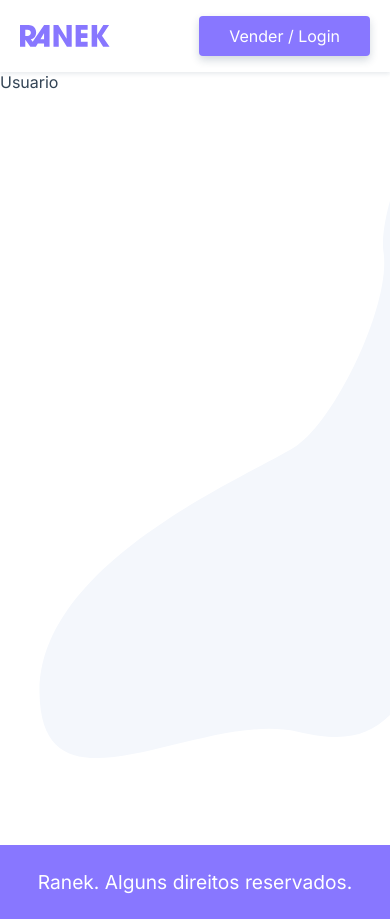
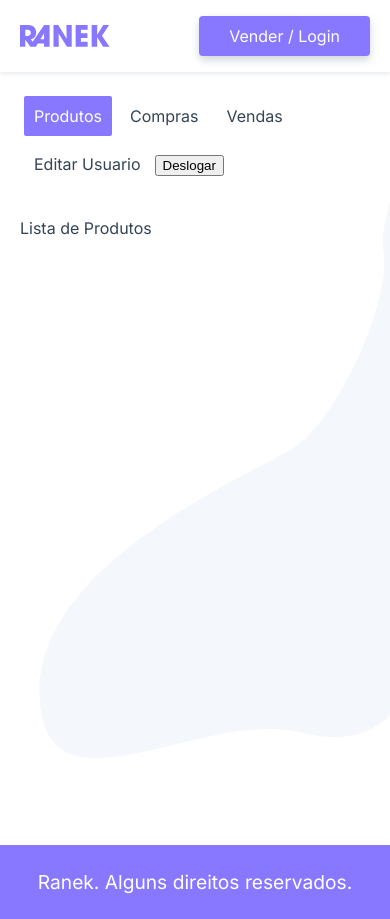
Before and after one commit to MarcoAntonioRochaNunes/Estudo-Ranek, a Vue app in the folder ranek/: page /usuario in a window 390 px wide. Built offline with nearby package versions, Linux system fonts and the light colour scheme.

Commit message:
pagina do usuario - começo

```diff
--- a/ranek/src/components/LoginCriar.vue
+++ b/ranek/src/components/LoginCriar.vue
@@ -26,9 +26,13 @@ export default {
   },
   methods:{
     async criarUsuario(){
-      await this.$store.dispatch("criarUsuario", this.$store.state.usuario);
-      await this.$store.dispatch("getUsuario", this.$store.state.usuario.email);
-      this.$router.push({name:"UsuarioView"})
+      try{
+        await this.$store.dispatch("criarUsuario", this.$store.state.usuario);
+        await this.$store.dispatch("getUsuario", this.$store.state.usuario.email);
+        this.$router.push({name:"UsuarioView"});
+      } catch (error){
+        console.log(error)
+      }
     }
   }
 }
--- a/ranek/src/router/index.js
+++ b/ranek/src/router/index.js
@@ -4,6 +4,10 @@ import HomeView from '../views/HomeView.vue'
 import ProdutoHome from '../views/ProdutoHome.vue'
 import LoginView from '../views/LoginView.vue'
 import UsuarioView from '../views/usuario/UsuarioView.vue'
+import UsuariosProdutos from '../views/usuario/UsuariosProdutos.vue'
+import UsuariosVendas from '../views/usuario/UsuariosVendas.vue'
+import UsuariosCompras from '../views/usuario/UsuariosCompras.vue'
+import UsuariosEditar from '../views/usuario/UsuariosEditar.vue'
 
 Vue.use(VueRouter)
 
@@ -20,8 +24,29 @@ const routes = [
   },
   {
     path: '/usuario',
-    name: 'UsuarioView',
     component: UsuarioView,
+    children:[
+      {
+        path: "",
+        name:"UsuarioView",
+        component: UsuariosProdutos
+      },
+      {
+        path: "vendas",
+        name:"UsuariosVendas",
+        component: UsuariosVendas
+      },
+      {
+        path: "compras",
+        name:"UsuariosCompras",
+        component: UsuariosCompras
+      },
+      {
+        path: "editar",
+        name:"UsuariosEditar",
+        component: UsuariosEditar
+      },
+    ]
   },
   {
     path: '/produto/:id',
--- a/ranek/src/store/index.js
+++ b/ranek/src/store/index.js
@@ -44,6 +44,21 @@ export default new Vuex.Store({
       context.commit("UPDATE_USUARIO", { id: payload.email });
       console.log(payload.email);
       api.post("/usuario", payload);
+    },
+    deslogarUsuario(context){
+      context.commit("UPDATE_USUARIO", {
+        id: "",
+        nome: "",
+        email: "",
+        senha: "",
+        cep: "",
+        rua: "",
+        numero: "",
+        bairro: "",
+        cidade: "",
+        estado: "",
+      });
+      context.commit("UPDATE_LOGIN", false);
     }
   },
   modules: {
--- a/ranek/src/views/LoginView.vue
+++ b/ranek/src/views/LoginView.vue
@@ -34,7 +34,7 @@ export default {
   methods: {
     logar(){
       this.$store.dispatch("getUsuario", this.login.email);
-      this.$router.push({name:"usuario"})
+      this.$router.push({name:"UsuarioView"})
     }
   }
 }
--- a/ranek/src/views/usuario/UsuarioView.vue
+++ b/ranek/src/views/usuario/UsuarioView.vue
@@ -1,13 +1,52 @@
 <template>
-  <p>Usuario</p>
+  <section class="usuario">
+    <nav class="sidenav">
+      <ul>
+        <li><router-link :to="{name: 'UsuarioView'}">Produtos</router-link></li>
+        <li><router-link :to="{name: 'UsuariosCompras'}">Compras</router-link></li>
+        <li><router-link :to="{name: 'UsuariosVendas'}">Vendas</router-link></li>
+        <li><router-link :to="{name: 'UsuariosEditar'}">Editar Usuario</router-link></li>
+
+        <li><button @click.prevent="deslogar">Deslogar</button></li>
+      </ul>
+    </nav>
+    <transition mode="out-in">
+      <router-view></router-view>
+    </transition>
+  </section>
 </template>
 
 <script>
 export default {
-name:"UsuarioView"
+  name:"UsuarioView",
+  methods:{
+    deslogar(){
+      this.$store.dispatch("deslogarUsuario");
+      this.$router.push("/login")
+    }
+  }
 }
 </script>
 
 <style>
+  .usuario{
+    display: grid;
+    grid-template-columns: minmax(140px, 200px) 1fr;
+    max-width: 900px;
+    margin: 40px auto;
+    grid-gap: 30px;
+    padding: 20px;
+  }
 
+  @media screen and (max-width: 500px){
+    .usuario{
+      grid-template-columns: 1fr;
+      margin: 0px auto;
+    }
+  }
+
+  .sidenav a {
+    padding: 10px;
+    display: block;
+  }
 </style>
--- /dev/null
+++ b/ranek/src/views/usuario/UsuariosCompras.vue
@@ -0,0 +1,13 @@
+<template>
+  <p>Usuario Compras</p>
+</template>
+
+<script>
+export default {
+  name:"UsuariosCompras",
+}
+</script>
+
+<style>
+
+</style>
--- /dev/null
+++ b/ranek/src/views/usuario/UsuariosEditar.vue
@@ -0,0 +1,13 @@
+<template>
+  <p>Usuario Editar</p>
+</template>
+
+<script>
+export default {
+  name:"UsuariosEditar",
+}
+</script>
+
+<style>
+
+</style>
--- /dev/null
+++ b/ranek/src/views/usuario/UsuariosProdutos.vue
@@ -0,0 +1,13 @@
+<template>
+  <p>Lista de Produtos</p>
+</template>
+
+<script>
+export default {
+  name:"UsuariosProdutos",
+}
+</script>
+
+<style>
+
+</style>
--- /dev/null
+++ b/ranek/src/views/usuario/UsuariosVendas.vue
@@ -0,0 +1,13 @@
+<template>
+  <p>Usuario Vendas</p>
+</template>
+
+<script>
+export default {
+  name:"UsuariosVendas",
+}
+</script>
+
+<style>
+
+</style>
```
Also changed, not shown: ranek/ranek-api/ranek.json (+24 -0 lines).
